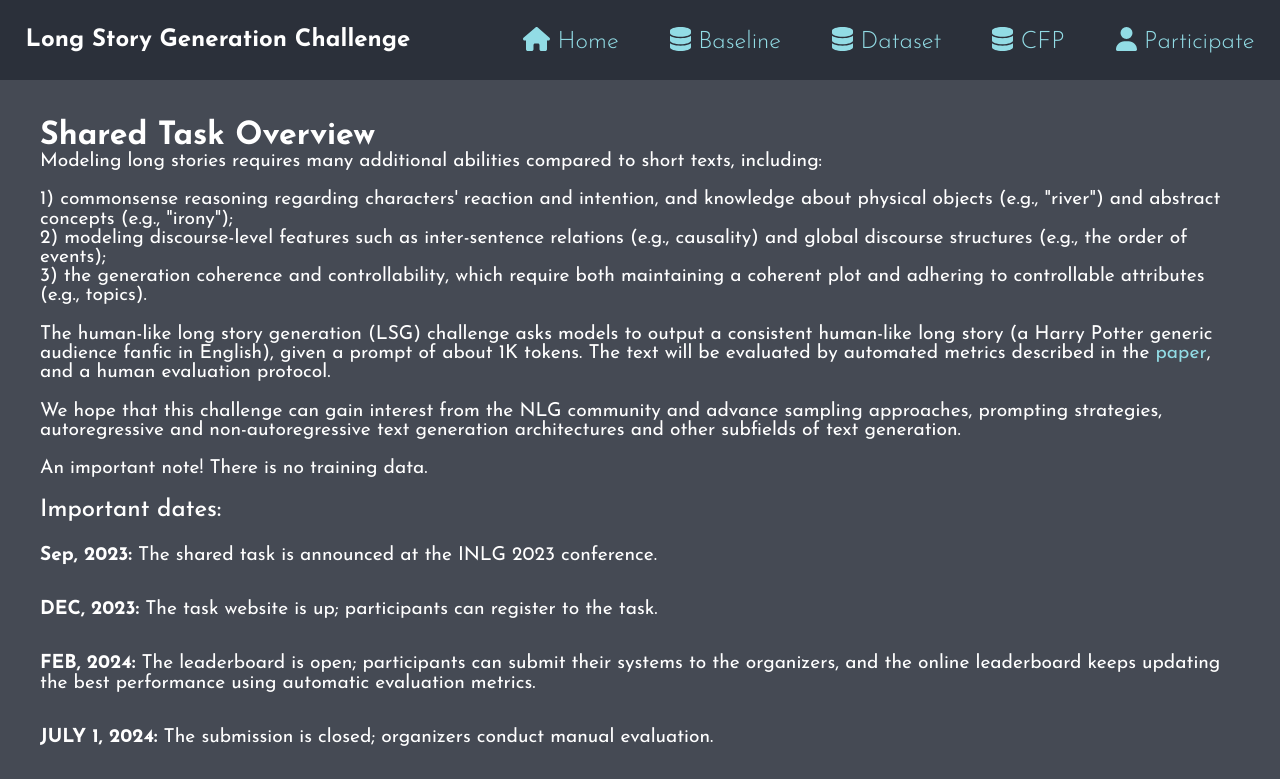
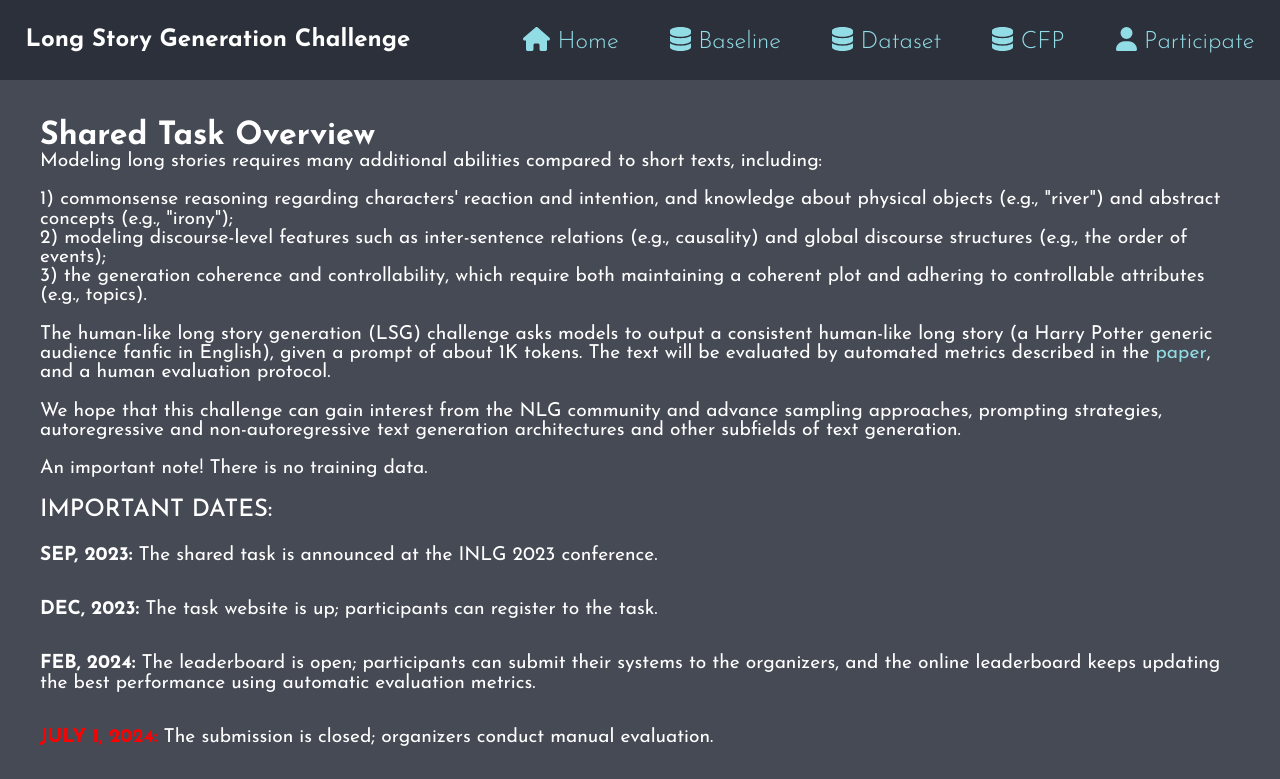
Before and after one commit to NazarovNikita1/LSGC, a Vue app: page / in a window 1280 px wide. Shown: the top 779 px of the page. Built offline with nearby package versions, Linux system fonts and the light colour scheme; what vue-particles would draw is missing.

Commit message:
Update HomePage.vue

```diff
--- a/src/views/HomePage.vue
+++ b/src/views/HomePage.vue
@@ -36,12 +36,12 @@
     <p class="program-step">
       An important note! There is no training data.
     </p>
-    <h2 style="margin-top: 2vh">Important dates:</h2>
+    <h2 style="margin-top: 2vh">IMPORTANT DATES:</h2>
     <div
       style="gap: 2vh; display: flex; flex-direction: column; margin-top: 3vh"
     >
       <p class="program-step">
-        <strong>Sep, 2023:</strong> The shared task is announced at the INLG
+        <strong>SEP, 2023:</strong> The shared task is announced at the INLG
         2023 conference.
       </p>
       <p class="program-step">
@@ -53,7 +53,7 @@
         submit their systems to the organizers, and the online leaderboard keeps
         updating the best performance using automatic evaluation metrics.
       </p>
-      <p class="program-step">
+      <p class="program-step highlight-red">
         <strong>JULY 1, 2024:</strong> The submission is closed; organizers
         conduct manual evaluation.
       </p>
@@ -105,7 +105,7 @@
   margin-bottom: 1em;
 }
 
-.program-step strong[style*="color: red;"] {
+.highlight-red strong {
   color: red;
 }
 </style>
```
